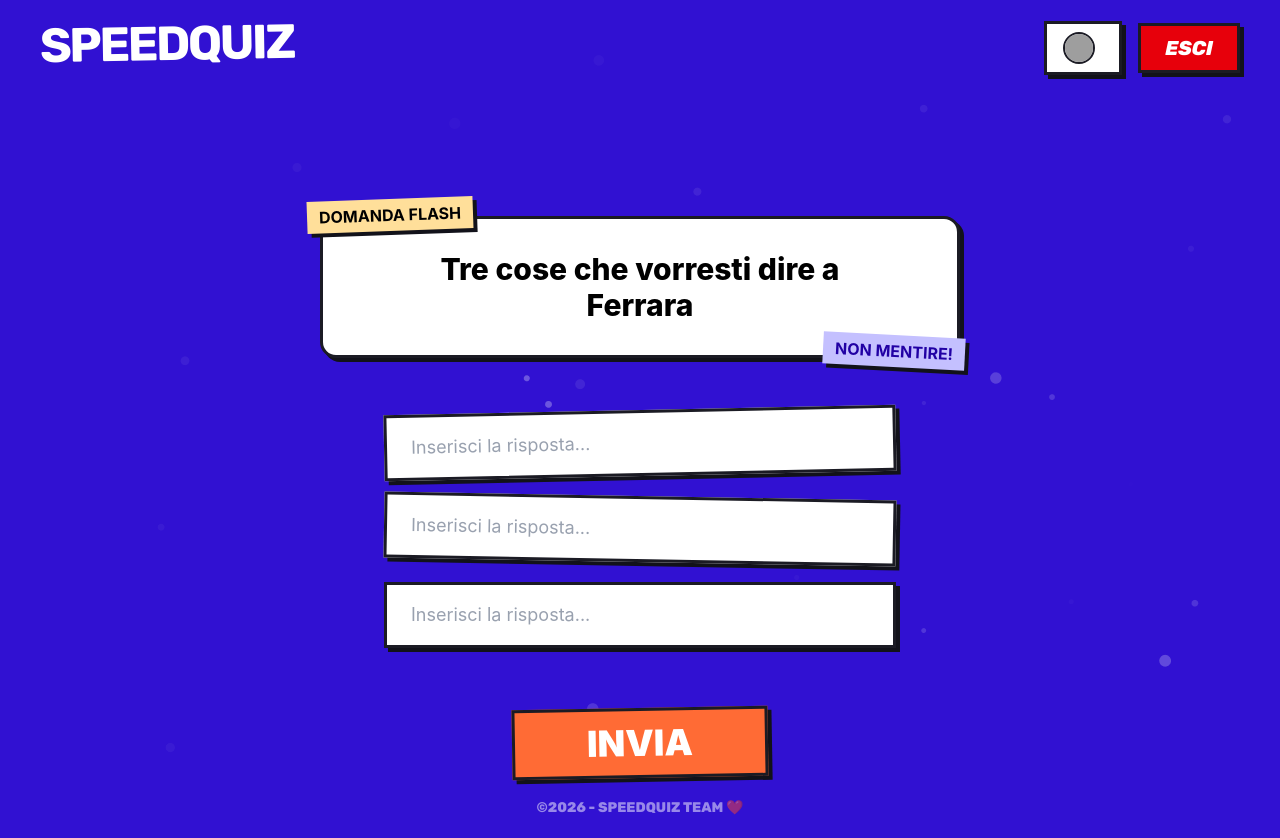
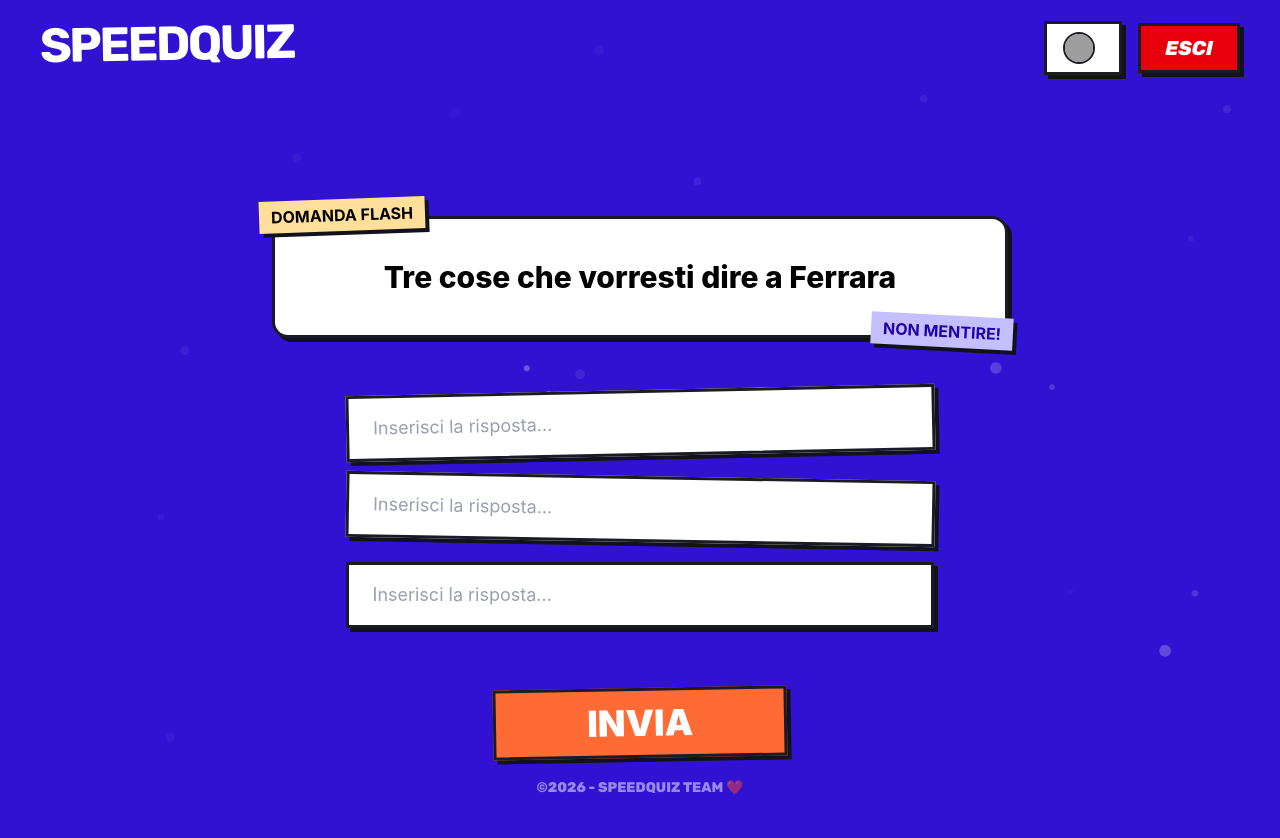
Before and after one commit to Jonnycp/SpeedQuiz, a React (Vite) app in the folder frontend/: page /question in a window 1280 px wide. Built offline with nearby package versions, Linux system fonts and the light colour scheme; grey boxes are pictures that could not be loaded; some icons are missing.

Commit message:
v2def quest-card

```diff
--- a/frontend/src/components/QuestionCard.jsx
+++ b/frontend/src/components/QuestionCard.jsx
@@ -7,8 +7,8 @@ import GamePhase from "./GamePhase"
 const Question = () => {
 
     return(
-        <div className="flex flex-col items-center mt-30 md:mt-30 px-4 gap-6 w-full max-w-2xl mx-auto">
-            <div className="relative w-full bg-white shadow-buttons border-3 border-neroNonNero px-6 py-6 md:px-17 md:py-8 rounded-2xl select-none">
+        <div className="flex flex-col items-center mt-30 md:mt-30 px-4 gap-6 w-full mx-auto md:max-w-3xl">
+            <div className="relative w-full bg-white shadow-buttons border-3 border-neroNonNero px-6 py-7 md:px-20 md:py-10 rounded-2xl select-none">
                 <h2 className="text-2xl md:text-3xl font-extrabold text-center">Tre cose che vorresti dire a Ferrara </h2>
                 <p className="absolute uppercase -top-3 md:-top-5 -left-4 bg-[#FFDF9A] shadow-buttons text-xs px-3 py-1 font-bold -rotate-2 select-none md:text-base">domanda flash</p>
                 <p className="absolute uppercase -bottom-3 -right-2 bg-[#C4C0FF] shadow-buttons text-xs px-3 py-1 rotate-3 text-[#2100A4] font-bold select-none md:text-base">non mentire!</p>
@@ -17,9 +17,9 @@ const Question = () => {
             <form className="w-[80%]">
 
                 <div className="flex flex-col gap-5 *:w-full *:px-4 md:*:px-6 *:py-3 md:*:py-4 *:text-sm md:*:text-lg *:border-3 *:border-neroNonNero *:shadow-buttons mt-7 *:placeholder:text-gray-400">
-                    <input placeholder="Inserisci la risposta..." className="bg-white py-3 -rotate-[1.2deg]"></input>
-                    <input placeholder="Inserisci la risposta..." className="bg-white py-3 rotate-1"></input>
-                    <input placeholder="Inserisci la risposta..." className="bg-white py-3 md:z-10"></input>
+                    <input placeholder="Inserisci la risposta..." className="bg-white -rotate-[1.2deg]"></input>
+                    <input placeholder="Inserisci la risposta..." className="bg-white rotate-1"></input>
+                    <input placeholder="Inserisci la risposta..." className="bg-white md:z-10"></input>
                 </div>
 
                 <div className="w-1/2 mx-auto mt-15">
```
